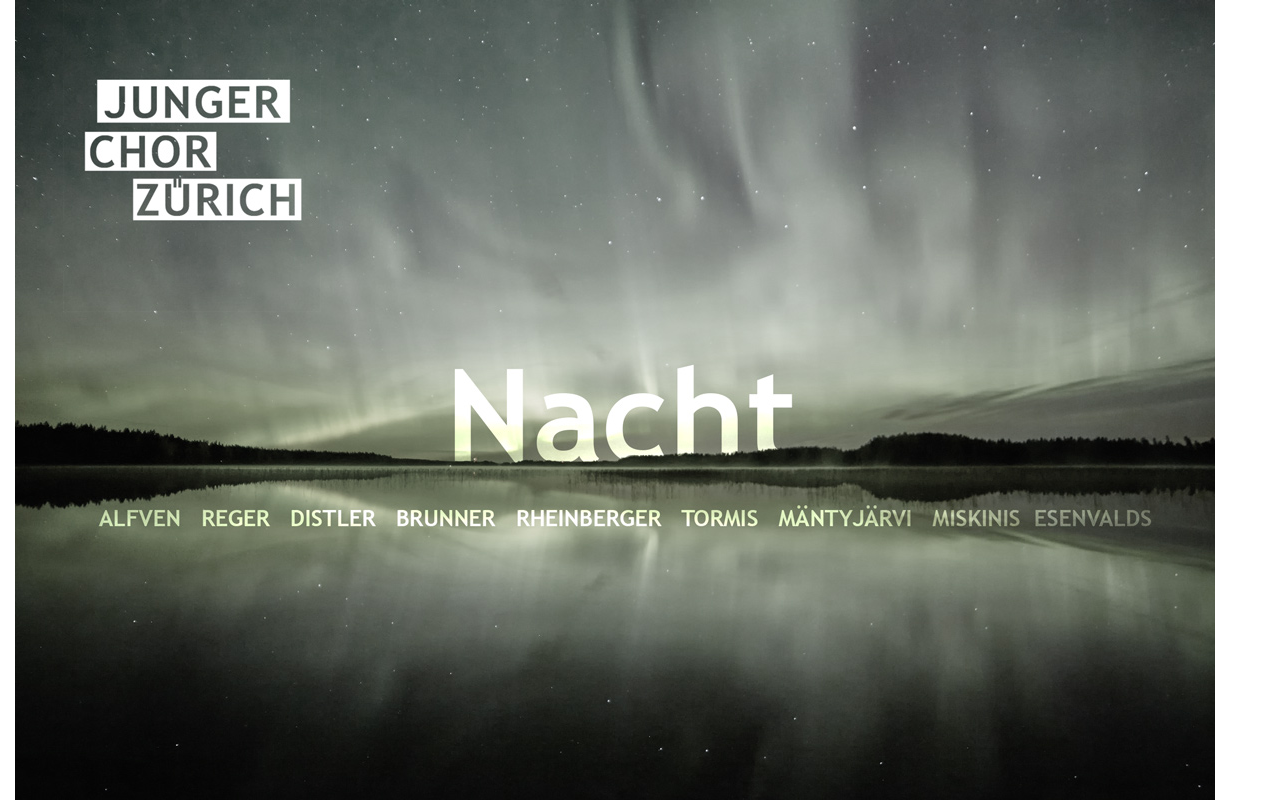
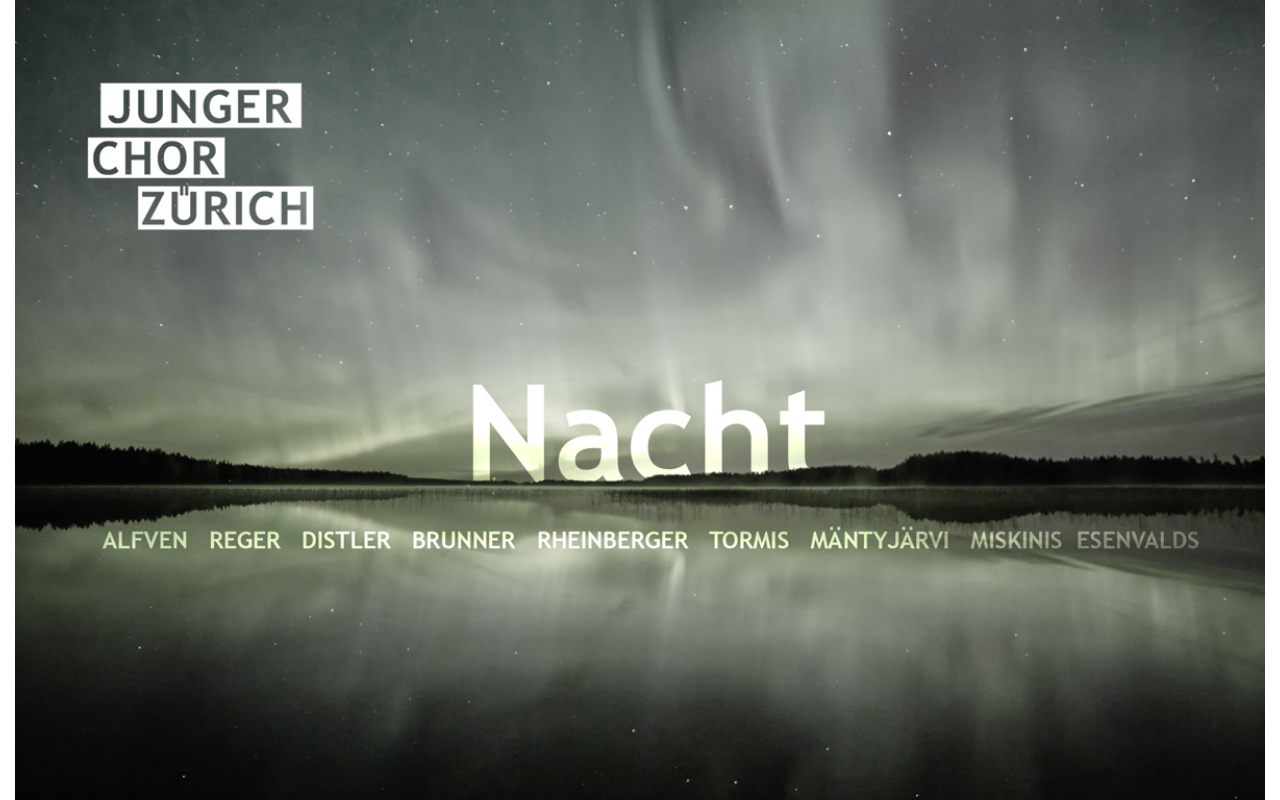
Before and after one commit to mernst-github/juchz, a plain HTML site: page static/konzerte/nacht/index.html in a window 1280 px wide. Shown: the top 800 px of the page. Drawn offline with nearby package versions, Linux system fonts and the light colour scheme.

Commit message:
Update index.html

```diff
--- a/static/konzerte/nacht/index.html
+++ b/static/konzerte/nacht/index.html
@@ -10,7 +10,7 @@
 </head>
 <body>
     <div class="container-fluid">
-      <img src="motiv.jpg">
+      <img src="motiv.jpg" style="width:100%">
     </div>
 <div class="container-fluid"><p>Der Junge Chor Zürich singt Lieder der Nacht. Dabei führt ihn die Reise auf ein spannendes und vielfältig besungenes Feld. Seien es die Dämmerung, die sich langsam über das Land legt, die verheissungsvolle Stunde um Mitternacht, zwielichtige nordische Polarsphären oder sagenhafte Nacht-Kreaturen – die Dunkelheit ist Quelle für viele Sujets, die es zu entdecken lohnt. Nicht nur Dichter und Maler hat sie inspiriert, auch zu einem grossen Schatz an Liedern verschiedener Länder und Kulturen hat sie geführt. Der Junge Chor Zürich bringt Licht in dieses Liedgut und nimmt Sie mit auf eine Nachtwandlung.</p>
 
```
